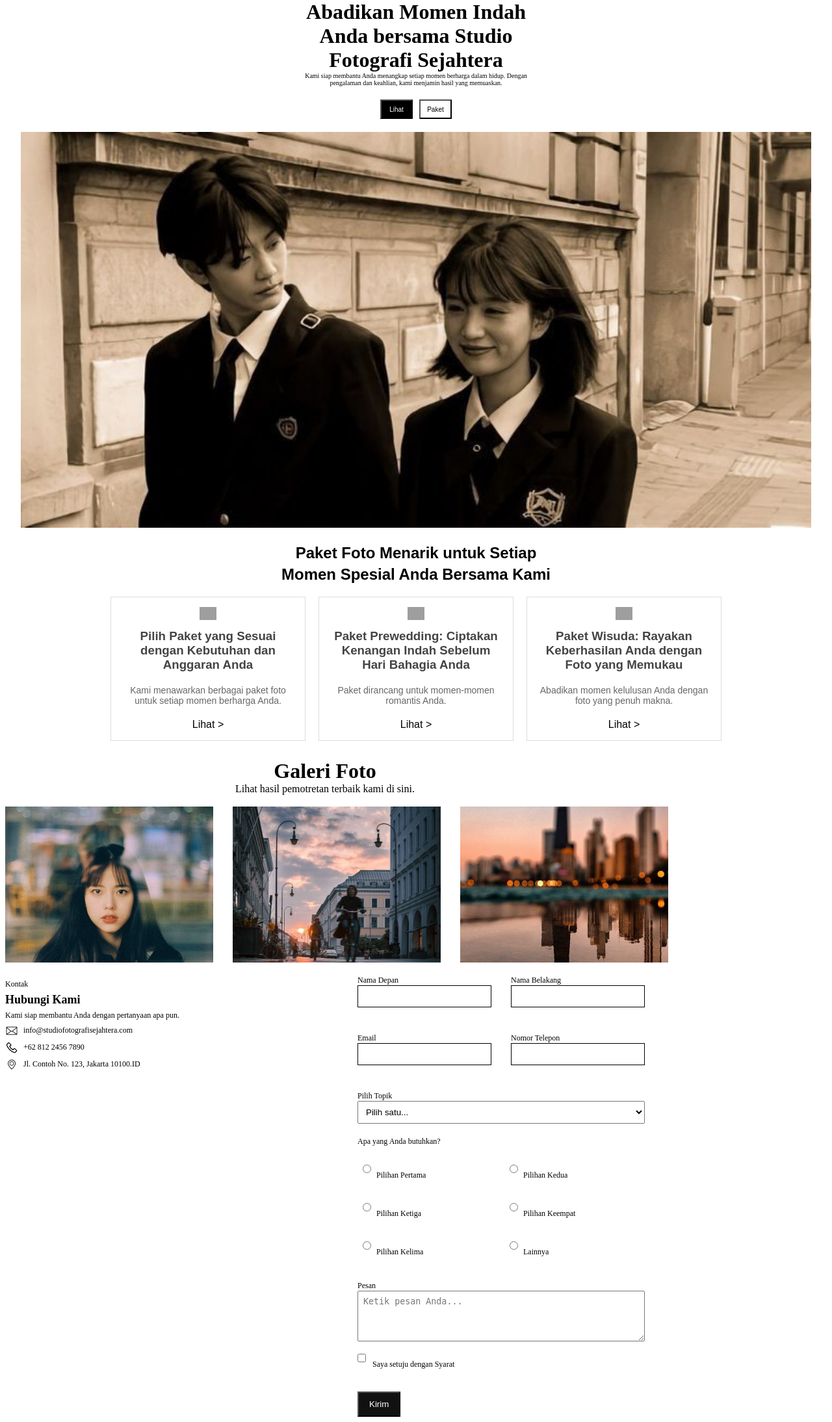
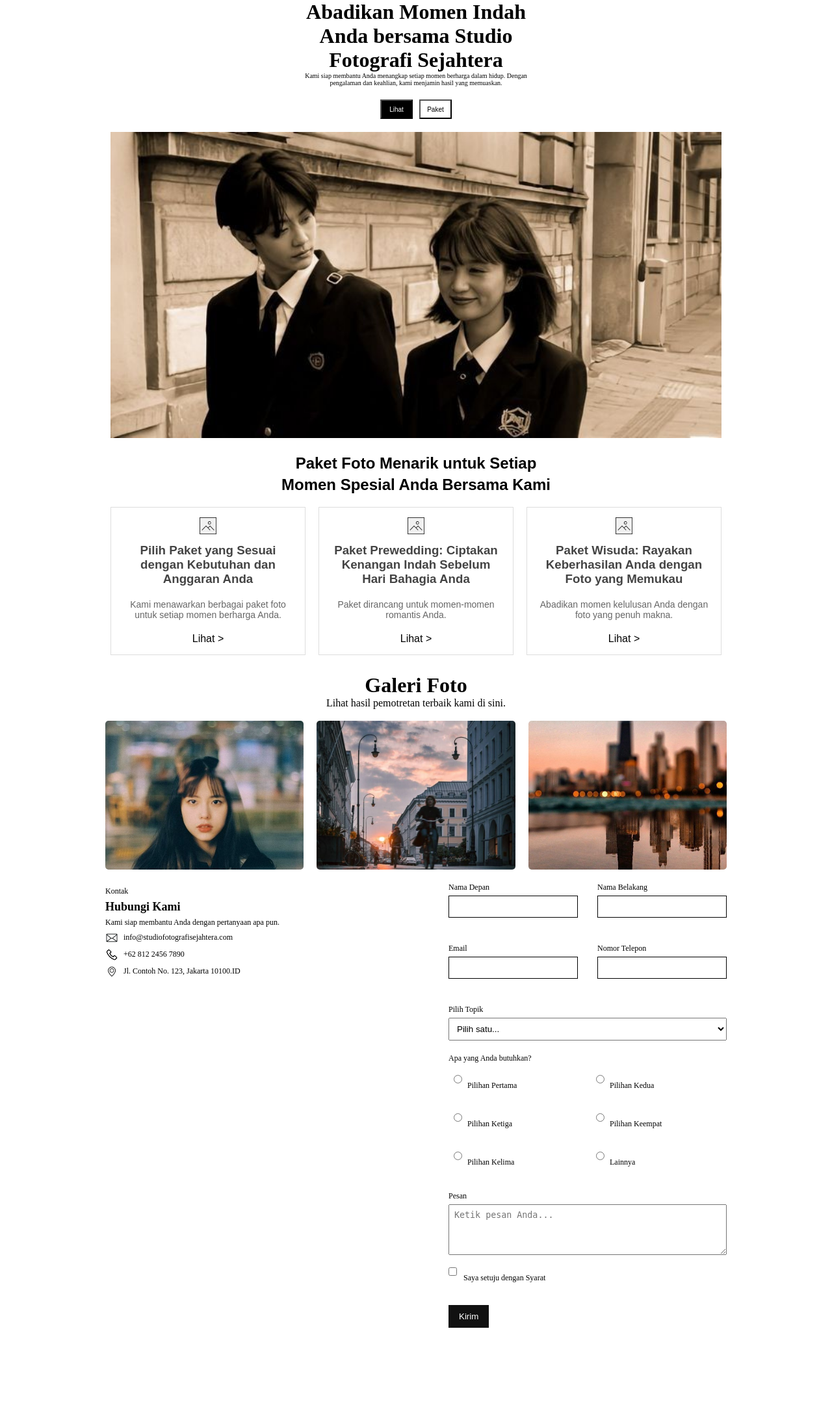
Before and after one commit to Azizur2335/Fotografer, a PHP site: page /Fotografi.php in a window 1280 px wide. Shown: the whole page at 65% size. After the commit the page ends 2043 px from the top, so only its background shows below. Run offline with PHP 8.4, Linux system fonts and the light colour scheme; grey boxes are pictures that could not be loaded.

Commit message:
masih blm fix jir (masih belum headder, footer, testimoni pelanggan, trs yg udah" tu ga sejajar" anjir)

```diff
--- a/Assets/css/style.css
+++ b/Assets/css/style.css
@@ -7,6 +7,14 @@
   font-family: Arial, sans-serif;
   display: flex;
   min-height: 100vh;
+}
+.body-lp {
+  display: flex;
+  flex-direction: column;
+  justify-content: space-between;
+  max-width: 1300px;
+  margin: 0 auto;
+  padding: 0 40px;
 }
 .logo-si {
   font-weight: bold;
@@ -77,149 +85,147 @@ form input {
   object-position: center;
 }
 .img-atas {
-  width: 95%;
+  max-width: 940px;
+  width: 100%;
   display: block;
   margin: auto;
 }
-
-.container {
-    max-width: 1000px;
+.ayu {
+    text-align: center;
+    padding: 20px;
+    font-family: Arial, sans-serif;
+}
+.ayu h2 {
+    margin: 5px 0;
+    color: #000000;
+}
+.packages {
+    display: flex;
+    justify-content: center;
+    gap: 20px;
+    margin-top: 20px;
+}
+.package {
+    border: 1px solid #ddd;
+    padding: 15px;
+    width: 300px;
+    text-align: center;
+}
+.package img {
+    width: 10%;
+    height: auto;
+}
+.package h3 {
+    margin: 10px 0;
+    color: #444;
+}
+.package p {
+    margin: 20px 0px 10px 0px;
+    color: #666;
+    font-size: 14px;
+}
+.package a {
+    display: inline-block;
+    margin-top: 10px;
+    color: #000000;
+    text-decoration: none;
+}
+.container-lp {
+  max-width: 100%;
   padding: 8px;
+  margin: 0 auto;
+  box-sizing: border-box;
 }
-
-.gallery {
+.title-center-lp {
+  text-align: center;
+}
+.subtitle-center-lp {
+  text-align: center;
+}
+.gallery-lp {
   display: grid;
-  grid-template-columns: repeat(3, 1fr);
-  gap: 30px;
+  grid-template-columns: repeat(auto-fit, minmax(200px, 1fr));
+  gap: 20px;
 }
-
-.gallery div {
-  background: #eee;
-  aspect-ratio: 4/3;
-  display: flex;
-  align-items: center;
-  justify-content: center;
+.gallery-lp img {
+  width: 100%;
+  height: auto;
+  object-fit: cover;
+  border-radius: 5px; /* opsional biar rapi */
 }
-
-.contact {
+.contact-lp {
   display: grid;
   grid-template-columns: 1fr 1fr;
   gap: 100px;
   margin-top: 20px;
   font-size: 12px;
 }
-.contact p img {
+.contact-lp p img {
   vertical-align: middle;
   margin-right: 8px;
 }
-.contact p {
+.contact-lp p {
   margin: 6px 0;
 }
-input,select,textarea {
+input, select, textarea {
   width: 100%;
   padding: 8px;
 }
-
-label {
+.label-lp {
   display: block;
   margin-bottom: 5px;
   font-size: 12px;
 }
-.grid-2 {
+.grid-2-lp {
   display: grid;
   grid-template-columns: 1fr 1fr;
   gap: 30px;
 }
-.radio-group {
+.radio-group-lp {
   margin: 20px 0;
 }
-.radio-options {
+.radio-options-lp {
   display: grid;
   grid-template-columns: repeat(auto-fit, minmax(200px, 1fr));
   gap: 10px;
   margin-top: 10px;
 }
-.radio-options label {
+.radio-options-lp label {
   display: flex;
   align-items: center;
   font-weight: normal;
   cursor: pointer;
   padding: 8px;
 }
-.radio-options label:hover {
+.radio-options-lp label:hover {
   background-color: #ecf0f1;
 }
-.radio-options input[type="radio"] {
+.radio-options-lp input[type="radio"] {
   width: auto;
   margin-right: 8px;
 }
-.mt-15 { margin-top: 15px; }
-.mt-20 { margin-top: 20px; }
-.checkbox-area {
+.mt-15-lp { margin-top: 15px; }
+.mt-20-lp { margin-top: 20px; }
+.mb-10-lp { margin-bottom: 10px; }
+.mb-15-lp { margin-bottom: 15px; }
+.checkbox-area-lp {
   display: flex;
   align-items: center;
-    margin:10px 0;
+  margin: 10px 0;
 }
-.checkbox-area input[type="checkbox"] {
+.checkbox-area-lp input[type="checkbox"] {
   width: auto;
   margin-right: 10px;
 }
-.checkbox-area label {
+.checkbox-area-lp label {
   margin: 0;
   font-weight: normal;
   cursor: pointer;
 }
-.btn {
+.btn-lp {
   background: #111;
   color: #fff;
   padding: 10px 16px;
   cursor: pointer;
+  border: none;
 }
-
-.ayu {
-    text-align: center;
-    padding: 20px;
-    font-family: Arial, sans-serif;
-}
-
-.ayu h2 {
-    margin: 5px 0;
-    color: #000000;
-}
-
-.packages {
-    display: flex;
-    justify-content: center;
-    gap: 20px;
-    margin-top: 20px;
-}
-
-.package {
-    border: 1px solid #ddd;
-    padding: 15px;
-    width: 300px;
-    text-align: center;
-}
-
-.package img {
-    width: 10%;
-    height: auto;
-}
-
-.package h3 {
-    margin: 10px 0;
-    color: #444;
-}
-
-.package p {
-    margin: 20px 0px 10px 0px;
-    color: #666;
-    font-size: 14px;
-}
-
-.package a {
-    display: inline-block;
-    margin-top: 10px;
-    color: #000000;
-    text-decoration: none;
-}
--- a/Fotografi.php
+++ b/Fotografi.php
@@ -4,7 +4,7 @@
     <title>Fotografer_2</title>
     <link rel="stylesheet" href="Assets/css/style.css">
 </head>
-<body>
+<body class="body-lp">
     <h1 style="text-align: center;">
         Abadikan Momen Indah <br> Anda bersama Studio <br> Fotografi Sejahtera
     </h1>
@@ -13,8 +13,8 @@
         <br> pengalaman dan keahlian, kami menjamin hasil yang memuaskan.
     </p>
     <div style="display: flex; justify-content: center; margin: 20px;">
-        <button style="margin-right: 5px; border-radius: 0px; background-color: black; color: white; height: 30px; width: 50px; font-size: 10px;">Lihat</button>
-        <button style="margin-left: 5px; border-radius: 0px; background-color: white; height: 30px; width: 50px; font-size: 10px;">Paket</button>
+        <button style="margin-right: 5px; border-radius: 0px; background-color: black; color: white; height: 30px; width: 50px; font-size: 10px; cursor: pointer;">Lihat</button>
+        <button style="margin-left: 5px; border-radius: 0px; background-color: white; height: 30px; width: 50px; font-size: 10px; cursor: pointer;">Paket</button>
     </div>
     <img src="./Assets/download.jpg" class="img-atas">
 
@@ -24,21 +24,21 @@
 
         <div class="packages">
             <div class="package">
-                <img src="./Assets/gambar.jpeg" alt="Pilih Paket">
+                <img src="./Assets/gambar.jpg" alt="Pilih Paket">
                 <h3>Pilih Paket yang Sesuai dengan Kebutuhan dan Anggaran Anda</h3>
                 <p>Kami menawarkan berbagai paket foto untuk setiap momen berharga Anda.</p>
                 <a href="#">Lihat ></a>
             </div>
 
             <div class="package">
-                <img src="./Assets/gambar.jpeg" alt="Paket Prewedding">
+                <img src="./Assets/gambar.jpg" alt="Paket Prewedding">
                 <h3>Paket Prewedding: Ciptakan Kenangan Indah Sebelum Hari Bahagia Anda</h3>
                 <p>Paket dirancang untuk momen-momen romantis Anda.</p>
                 <a href="#">Lihat ></a>
             </div>
 
             <div class="package">
-                <img src="./Assets/gambar.jpeg" alt="Paket Wisuda">
+                <img src="./Assets/gambar.jpg" alt="Paket Wisuda">
                 <h3>Paket Wisuda: Rayakan Keberhasilan Anda dengan Foto yang Memukau</h3>
                 <p>Abadikan momen kelulusan Anda dengan foto yang penuh makna.</p>
                 <a href="#">Lihat ></a>
@@ -46,50 +46,57 @@
         </div>
     </div>
 
-    <div class="container">
-    <h1 style="text-align:center">Galeri Foto</h1>
-    <p style="text-align:center">Lihat hasil pemotretan terbaik kami di sini.</p><br>
-    <div class="gallery">
+    <div class="container-lp">
+    <h1 class="title-center-lp">Galeri Foto</h1>
+    <p class="subtitle-center-lp">Lihat hasil pemotretan terbaik kami di sini.</p><br>
+
+    <div class="gallery-lp">
       <img src="./Assets/foto1.jpg" alt="Foto 1" width="320">
-      <img src="./Assets/foto2.jpg" alt="Foto 1" width="320">
-      <img src="./Assets/foto3.jpg" alt="Foto 1" width="320">
+      <img src="./Assets/foto2.jpg" alt="Foto 2" width="320">
+      <img src="./Assets/foto3.jpg" alt="Foto 3" width="320">
     </div>
 
-    <div class="contact">
-      <div>
-        <p>Kontak</p>
-        <h2>Hubungi Kami</h2>
-        <p>Kami siap membantu Anda dengan pertanyaan apa pun.</p>
-        <p><img src="./Assets/email.jpg" alt="Foto 1" width="20">info@studiofotografisejahtera.com</p>
-        <p><img src="./Assets/telpon.jpg" alt="Foto 1" width="20">+62 812 2456 7890</p>
-        <p><img src="./Assets/lokasi.jpg" alt="Foto 1" width="20">Jl. Contoh No. 123, Jakarta 10100.ID</p>
+    <div class="contact-lp">
+      <div class="contact-info-lp">
+        <p class="contact-label-lp">Kontak</p>
+        <h2 class="contact-title-lp">Hubungi Kami</h2>
+        <p class="contact-desc-lp">Kami siap membantu Anda dengan pertanyaan apa pun.</p>
+        <p class="contact-item-lp">
+          <img src="./Assets/email.jpg" alt="Email" width="20">info@studiofotografisejahtera.com
+        </p>
+        <p class="contact-item-lp">
+          <img src="./Assets/telpon.jpg" alt="Telepon" width="20">+62 812 2456 7890
+        </p>
+        <p class="contact-item-lp">
+          <img src="./Assets/lokasi.jpg" alt="Lokasi" width="20">Jl. Contoh No. 123, Jakarta 10100.ID
+        </p>
       </div>
 
-      <form>
-        <div class="grid-2">
+      <form class="form-lp">
+        <div class="grid-2-lp">
           <div>
-            <label>Nama Depan</label>
+            <label class="label-lp">Nama Depan</label>
             <input type="text" name="first" required>
           </div>
           <div>
-            <label>Nama Belakang</label>
+            <label class="label-lp">Nama Belakang</label>
             <input type="text" name="last">
           </div>
         </div>
 
-        <div class="grid-2 mt-20">
+        <div class="grid-2-lp mt-20-lp">
           <div>
-            <label>Email</label>
+            <label class="label-lp">Email</label>
             <input type="email" name="email" required>
           </div>
           <div>
-            <label>Nomor Telepon</label>
+            <label class="label-lp">Nomor Telepon</label>
             <input type="tel" name="phone">
           </div>
         </div>
 
-        <div class="mt-20">
-          <label>Pilih Topik</label>
+        <div class="mt-20-lp">
+          <label class="label-lp">Pilih Topik</label>
           <select name="topic" required>
             <option value="">Pilih satu...</option>
             <option value="Prewedding">Prewedding</option>
@@ -100,9 +107,9 @@
           </select>
         </div>
 
-        <div class="radio-group">
-          <label style = "margin-bottom: 10px;">Apa yang Anda butuhkan?</label>
-            <div class="radio-options">
+        <div class="radio-group-lp">
+          <label class="label-lp mb-10-lp">Apa yang Anda butuhkan?</label>
+          <div class="radio-options-lp">
             <label><input type="radio" name="opsi" value="1"> Pilihan Pertama</label>
             <label><input type="radio" name="opsi" value="2"> Pilihan Kedua</label>
             <label><input type="radio" name="opsi" value="3"> Pilihan Ketiga</label>
@@ -112,17 +119,17 @@
           </div>
         </div>
 
-        <div style=" margin-bottom: 15px;">
-          <label for="pesan">Pesan</label>
+        <div class="textarea-lp mb-15-lp">
+          <label for="pesan" class="label-lp">Pesan</label>
           <textarea id="pesan" name="message" rows="4" placeholder="Ketik pesan Anda..."></textarea>
         </div>
 
-       <div class="checkbox-area">
+        <div class="checkbox-area-lp">
           <input type="checkbox" id="setuju" name="setuju" value="1" required>
           <label for="setuju">Saya setuju dengan Syarat</label>
         </div>
 
-        <button class="btn mt-15" type="submit">Kirim</button>
+        <button class="btn-lp mt-15-lp" type="submit">Kirim</button>
       </form>
     </div>
   </div>
```
Also changed, not shown: Assets/gambar.jpg (added). Lines whose indentation alone changed are shown as unchanged.
